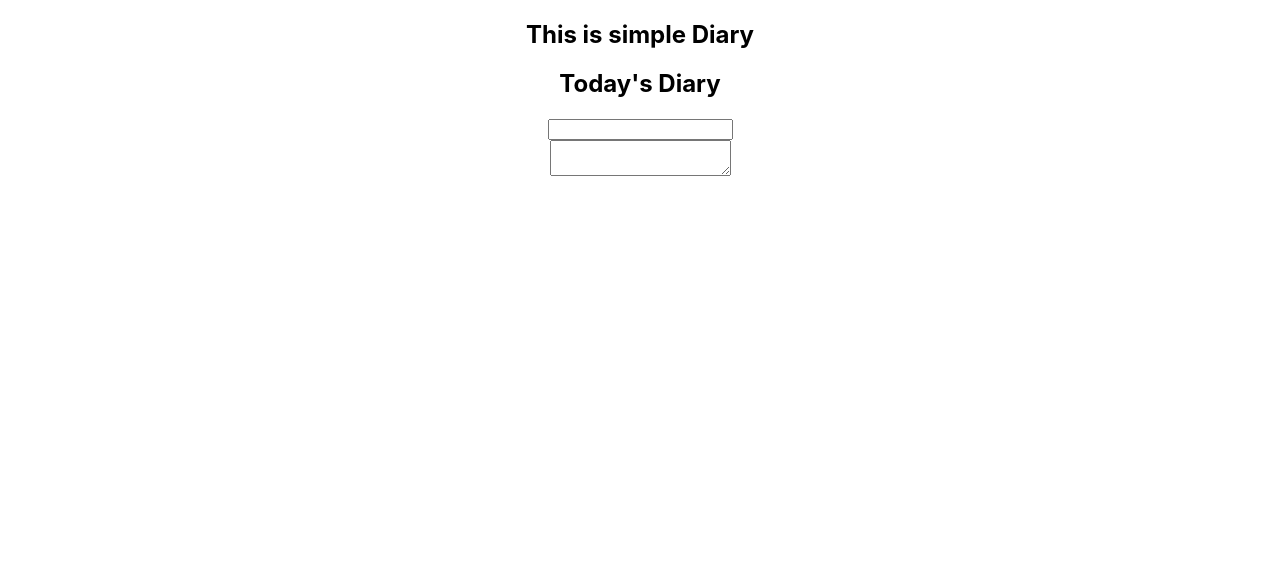
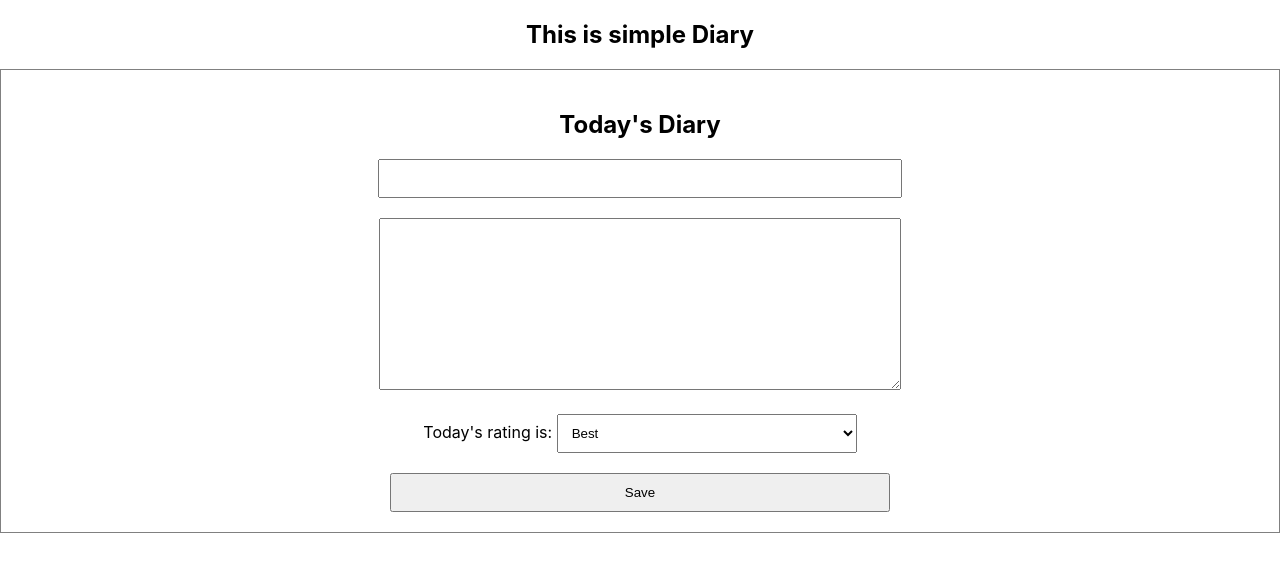
Before and after one commit to Na-David/simpleDiary, a React (Create React App) app: page / in a window 1280 px wide. Shown: the top 572 px of the page. Built offline with nearby package versions, Linux system fonts and the light colour scheme.

Commit message:
finalized with css

```diff
--- a/src/App.css
+++ b/src/App.css
@@ -36,3 +36,31 @@
     transform: rotate(360deg);
   }
 }
+
+.DiaryEditor {
+  border: 1px solid gray;
+  text-align: center;
+  padding: 20px;
+}
+
+.DiaryEditor input, textarea {
+  margin-bottom: 20px;
+  width: 500px;
+  padding: 10px;
+}
+
+.DiaryEditor textarea {
+  height: 150px;
+}
+
+.DiaryEditor select {
+  width: 300px;
+  padding: 10px;
+  margin-bottom: 20px;
+}
+
+.DiaryEditor button {
+  width: 500px;
+  padding: 10px;
+  cursor: pointer;
+}
--- a/src/DiaryEditor.js
+++ b/src/DiaryEditor.js
@@ -4,6 +4,7 @@ const DiaryEditor = () => {
     const [state,setState] = useState({
         author: "",
         content: "",
+        grade: "Best"
     });
 
     const handleChangeState = (e) => {
@@ -11,6 +12,11 @@ const DiaryEditor = () => {
             ...state,
             [e.target.name]: e.target.value
         });
+    };
+
+    const handleSubmit = () => {
+        console.log(state);
+        alert("Saved");
     };
 
     return (
@@ -31,9 +37,23 @@ const DiaryEditor = () => {
             onChange= {handleChangeState}
             />
         </div>
+
+        <div>
+        <label>Today's rating is: </label>
+            <select name = "grade" value ={state.grade} onChange = {handleChangeState}>
+                <option value = {1}>Best</option>
+                <option value = {2}>Good</option>
+                <option value = {3}>Soso</option>
+                <option value = {4}>Not Satisfied</option>
+                <option value = {5}>...</option>
+            </select>
+        </div>
+
+        <div>
+
+            <button onClick={handleSubmit}>Save</button>
+        </div>
     </div>)
-
-
 }
 
 export default DiaryEditor;
```
